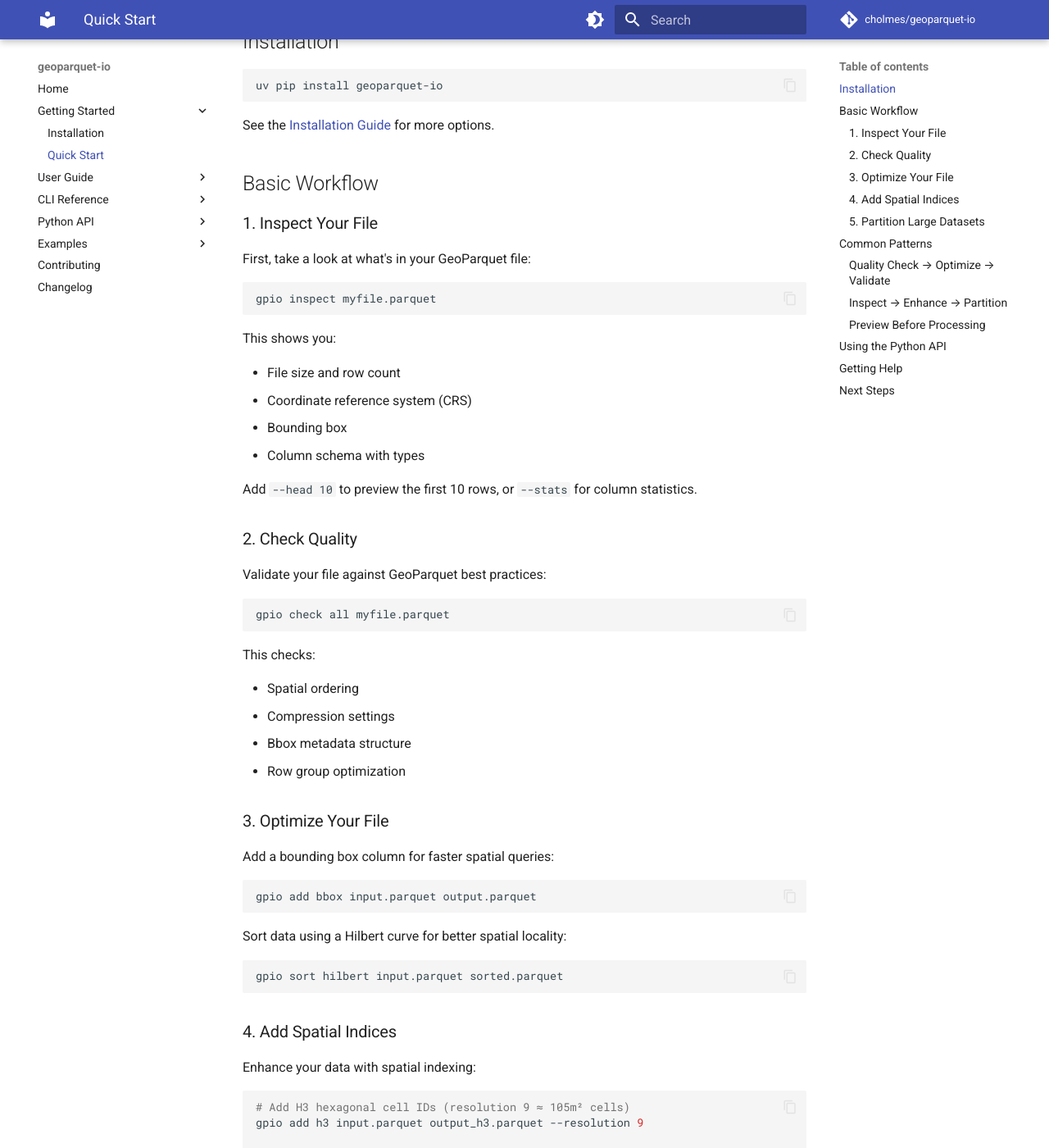
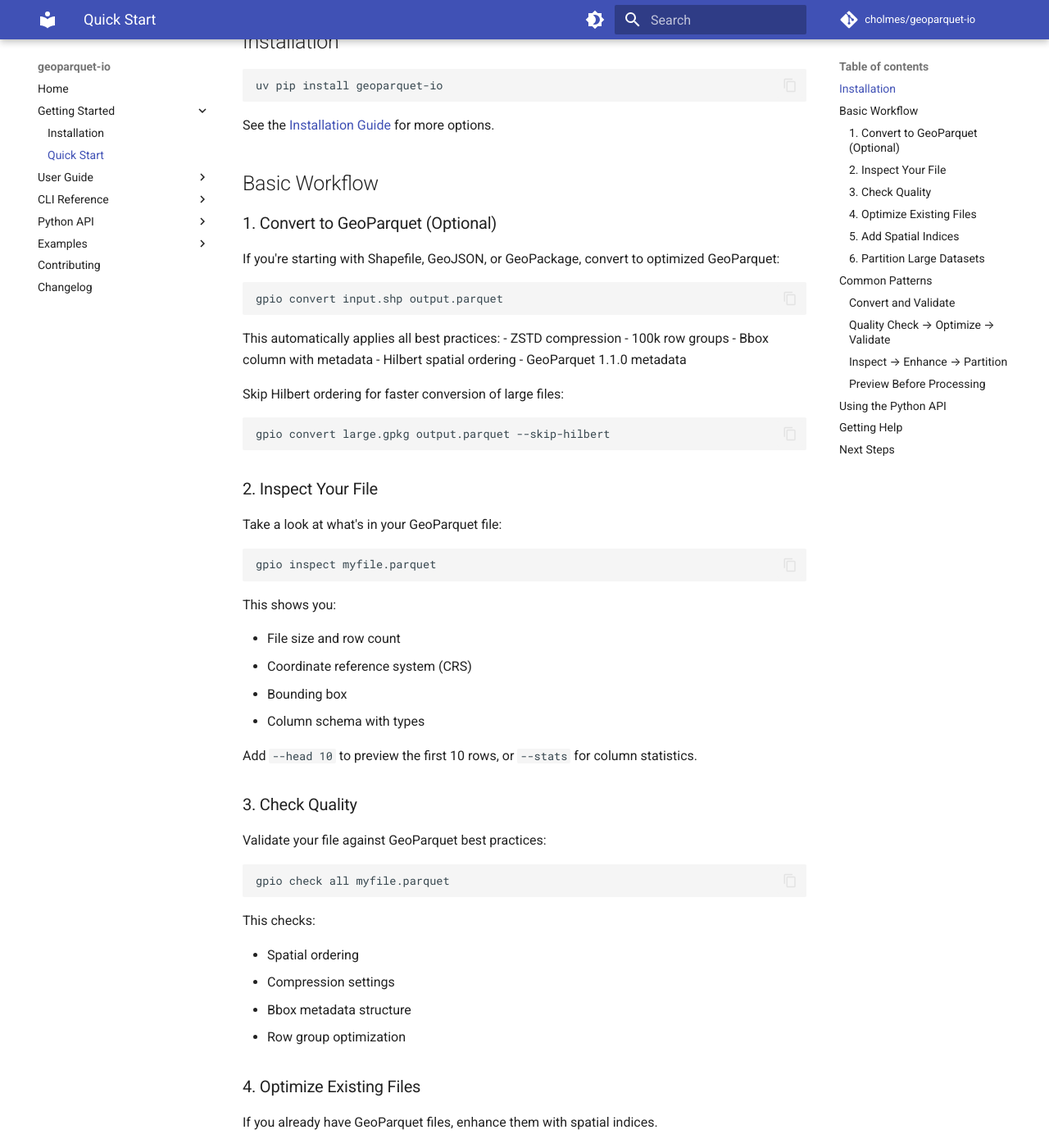
Before and after one commit to geoparquet/geoparquet-io, an MkDocs documentation site: the page built from docs/getting-started/quickstart.md, in a window 1280 px wide and 1400 px high, scrolled down 212 px. Shown: the whole window at 82% size. Built offline with MkDocs 1.6.1 and Material for MkDocs 9.7.7, drawn with Linux system fonts in a browser that asks for light colours; comment, search, counter and statistics services are not loaded; some of the changed text lies outside the part shown.

Commit message:
docs(cli): add docs for convert command

````diff
--- a/docs/getting-started/quickstart.md
+++ b/docs/getting-started/quickstart.md
@@ -12,9 +12,30 @@ See the [Installation Guide](installation.md) for more options.
 
 ## Basic Workflow
 
-### 1. Inspect Your File
+### 1. Convert to GeoParquet (Optional)
 
-First, take a look at what's in your GeoParquet file:
+If you're starting with Shapefile, GeoJSON, or GeoPackage, convert to optimized GeoParquet:
+
+```bash
+gpio convert input.shp output.parquet
+```
+
+This automatically applies all best practices:
+- ZSTD compression
+- 100k row groups
+- Bbox column with metadata
+- Hilbert spatial ordering
+- GeoParquet 1.1.0 metadata
+
+Skip Hilbert ordering for faster conversion of large files:
+
+```bash
+gpio convert large.gpkg output.parquet --skip-hilbert
+```
+
+### 2. Inspect Your File
+
+Take a look at what's in your GeoParquet file:
 
 ```bash
 gpio inspect myfile.parquet
@@ -44,7 +65,9 @@ This checks:
 - Bbox metadata structure
 - Row group optimization
 
-### 3. Optimize Your File
+### 4. Optimize Existing Files
+
+If you already have GeoParquet files, enhance them with spatial indices.
 
 Add a bounding box column for faster spatial queries:
 
@@ -73,7 +96,7 @@ gpio add kdtree input.parquet output_kdtree.parquet
 gpio add admin-divisions buildings.parquet buildings_with_countries.parquet
 ```
 
-### 5. Partition Large Datasets
+### 6. Partition Large Datasets
 
 Split large files into manageable partitions:
 
@@ -93,7 +116,22 @@ gpio partition kdtree large_file.parquet output_dir/
 
 ## Common Patterns
 
+### Convert and Validate
+
+```bash
+# 1. Convert from Shapefile/GeoJSON/GeoPackage
+gpio convert input.shp output.parquet
+
+# 2. Verify it meets best practices
+gpio check all output.parquet
+
+# 3. Inspect the results
+gpio inspect output.parquet
+```
+
 ### Quality Check → Optimize → Validate
+
+For existing GeoParquet files:
 
 ```bash
 # 1. Check current state
````
Also changed, not shown: other parts of docs/getting-started/quickstart.md (+3 -3 lines), docs/cli/convert.md (added, +11 -0 lines), docs/cli/overview.md (+1 -0 lines), docs/guide/convert.md (added, +276 -0 lines), docs/index.md (+4 -0 lines).
